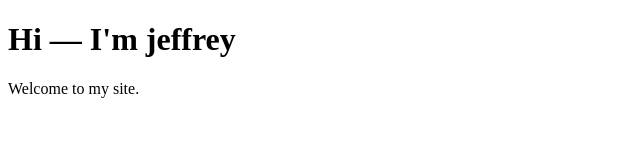
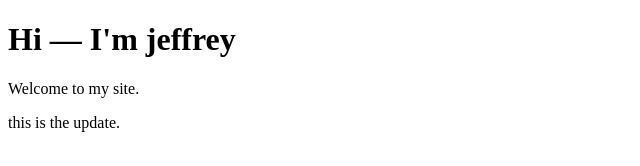
Before and after one commit to 1effrey/git-homework, a plain HTML site: page index.html in a window 1280 px wide. Shown: the whole page, without its empty margins (0-640 px from the left). Drawn offline with Linux system fonts and the light colour scheme.

Commit message:
the update phrase

```diff
--- a/index.html
+++ b/index.html
@@ -7,5 +7,6 @@
   <body>
     <h1>Hi — I'm jeffrey</h1>
     <p>Welcome to my site.</p>
+    <p>this is the update.</p>
   </body>
 </html>
```
